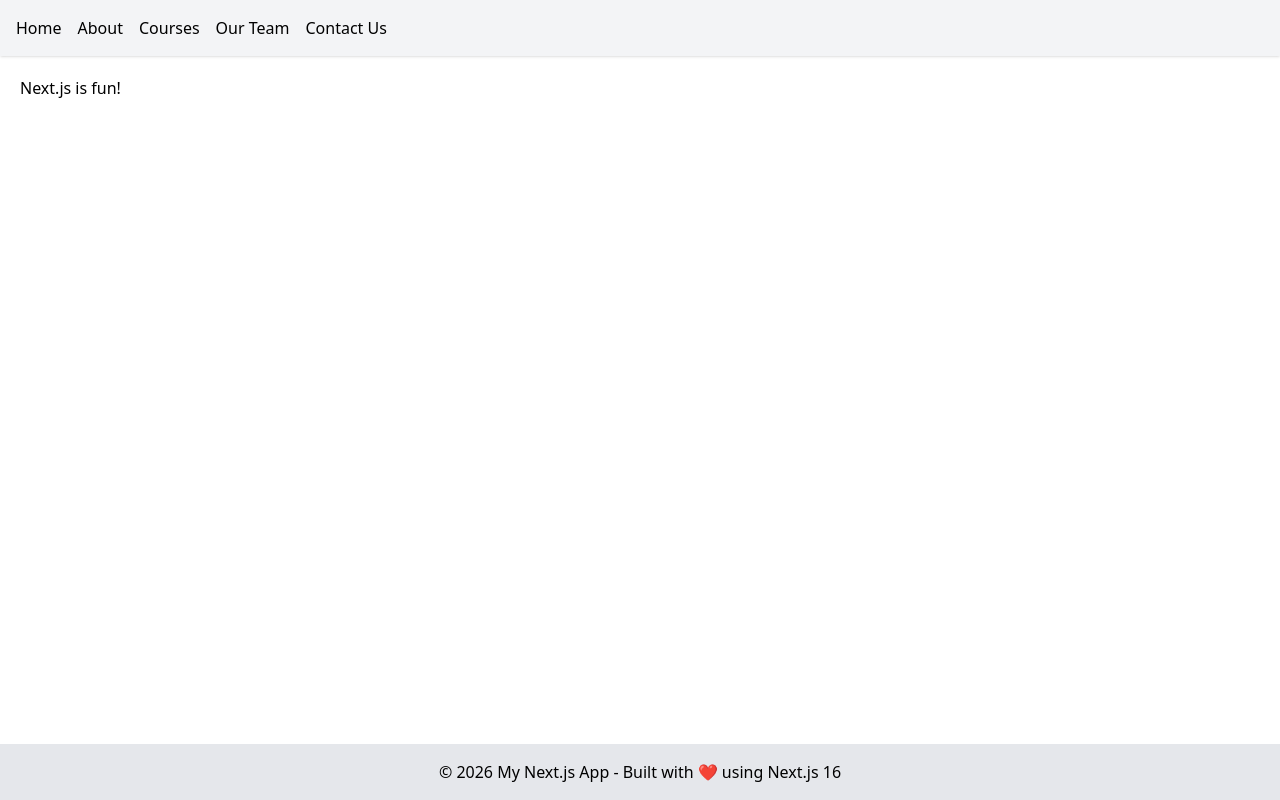
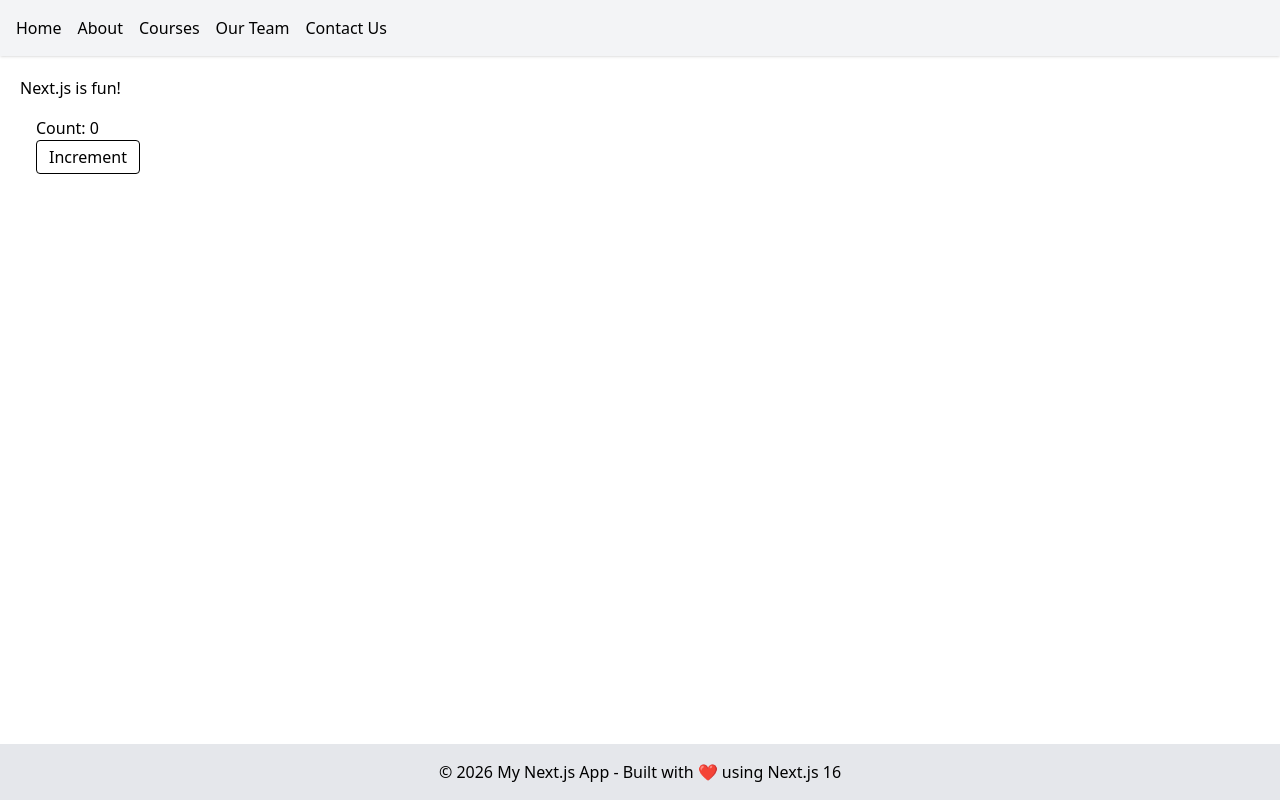
Before and after one commit to cyril2day/react-nextjs16, a Next.js app: page / in a window 1280 px wide. Built offline with nearby package versions, Linux system fonts and the light colour scheme.

Commit message:
Client components and server components

```diff
--- /dev/null
+++ b/src/app/Counter.js
@@ -0,0 +1,17 @@
+'use client'
+
+import { useState } from 'react'
+
+export default function Counter() {
+  const [count, setCount] = useState(0)
+
+  return (
+    <div className='p-4'>
+      <p>Count: {count}</p>
+      <button
+        onClick={() => setCount(count + 1)}
+        className='border px-3 py-1 rounded'
+      >Increment</button>
+    </div>
+  )
+}
--- a/src/app/courses/page.js
+++ b/src/app/courses/page.js
@@ -5,7 +5,7 @@ export const metadata = {
 
 // Server component: fetch data directly
 async function getCourses() {
-  const res = await fetch('https://codepion.com/api/courses', {
+  const res = await fetch('https://jsonplaceholder.typicode.com/posts', {
     // cache: 'force-cache', // => SSG (Static Site Generation)
     next: { revalidate: 60 }, // regenerates every 60 seconds => ISR (Incremental Site Regeneration)
     // cache: 'no-store', // server-rendered on every request => SSR
@@ -29,7 +29,7 @@ export default async function CoursesPage() {
             className='border rounded-lg p-4 hover:bg-gray-50 transition'
           >
             <h2 className='text-lg font-medium'>{course.title}</h2>
-            <p className='text-gray-600 text-sm mt-1'>{course.description}</p>
+            <p className='text-gray-600 text-sm mt-1'>{course.body}</p>
           </li>
         ))}
       </ul>
--- a/src/app/page.js
+++ b/src/app/page.js
@@ -1,7 +1,10 @@
+import Counter from './Counter'
+
 export default function Home() {
   return (
     <div>
       <h1>Next.js is fun!</h1>
+      <Counter />
     </div>
   )
 }
```
